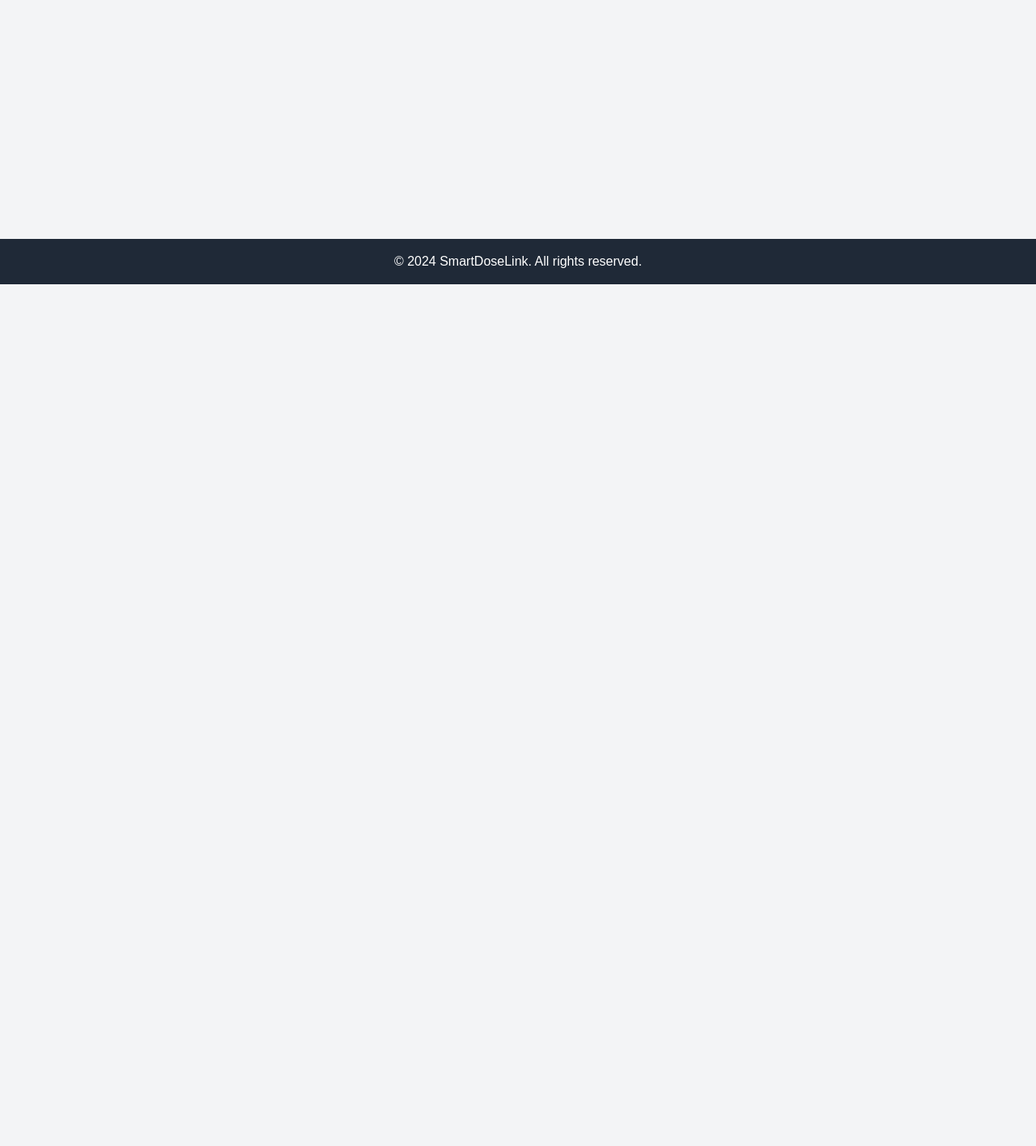
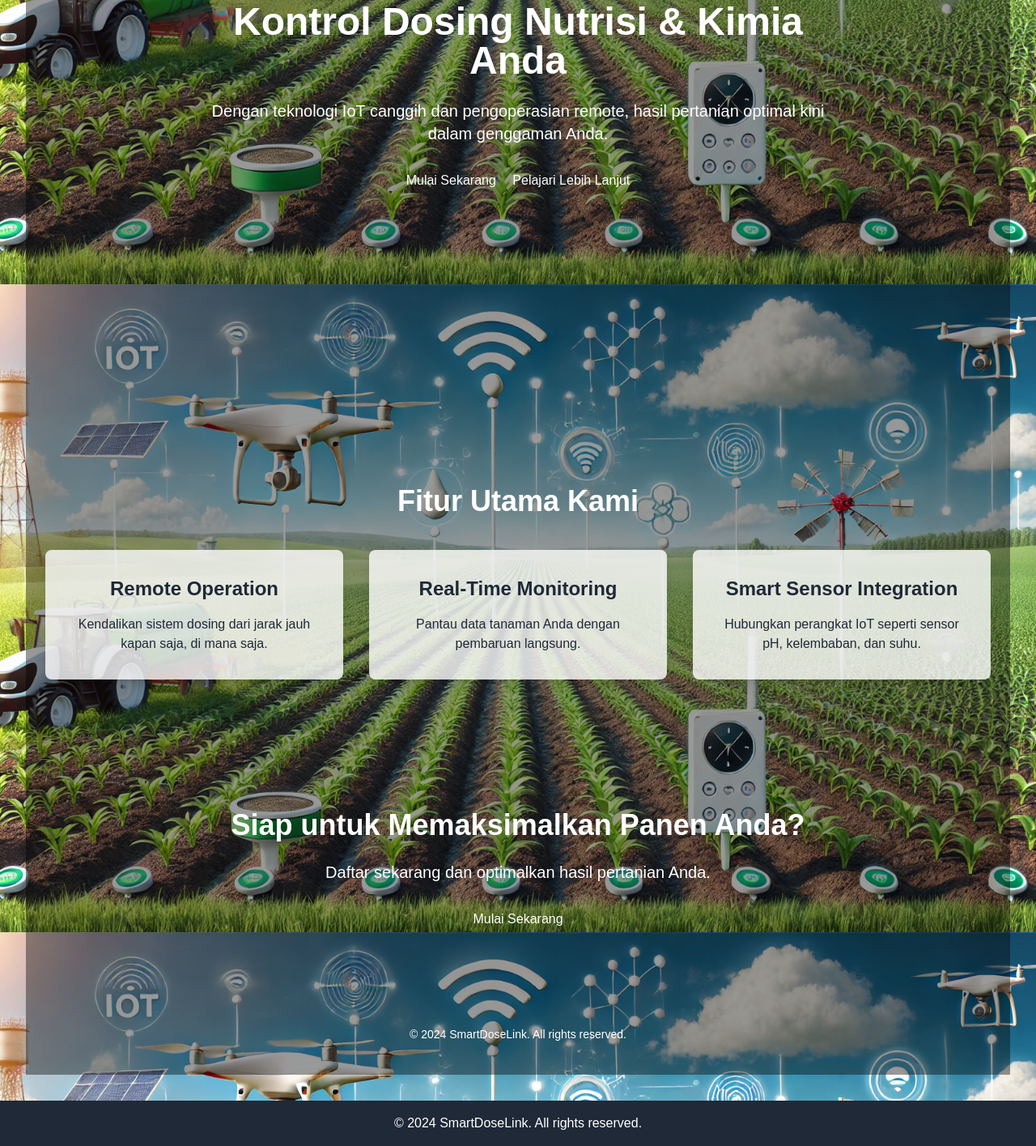
Before and after one commit to slametsampon/SmartDoseLink, a website with bundled scripts: page index.html in a window 1280 px wide. Shown: the part 449-1864 px from the top of the page at 81% size. Before the commit the page ends 800 px from the top, so only its background shows below. Built offline with nearby package versions, Linux system fonts and the light colour scheme; files whose address does not match are found by name.

Commit message:
work on landing page

```diff
--- a/components/homeContent.js
+++ b/components/homeContent.js
@@ -3,13 +3,60 @@ export default function HomeContent() {
   main.className = 'flex-1 container mx-auto p-8 text-center pt-20';
 
   main.innerHTML = `
-    <h2 class="text-2xl text-left font-bold text-gray-800">Welcome to SmartDoseLink</h2>
-    <p class="text-gray-600 mt-4">
-      Kontrol dan pantau sistem chemical dosing Anda dari mana saja, kapan saja.
-    </p>
-    <button class="mt-6 px-6 py-2 bg-blue-600 text-white rounded hover:bg-blue-700">
-      Get Started
-    </button>
+    <!-- Overlay Global -->
+    <div class="bg-black/40 min-h-screen text-white">
+
+      <!-- Header (Sudah Ada) -->
+      <header class="py-6 px-10">
+        <h1 class="text-4xl font-bold">SmartDoseLink</h1>
+      </header>
+
+      <!-- Hero Section -->
+      <section class="h-screen flex items-center justify-center text-center px-6">
+        <div class="max-w-3xl">
+          <h2 class="text-5xl font-extrabold">Kontrol Dosing Nutrisi & Kimia Anda</h2>
+          <p class="mt-6 text-xl">Dengan teknologi IoT canggih dan pengoperasian remote, hasil pertanian optimal kini dalam genggaman Anda.</p>
+          <div class="mt-8 space-x-4">
+            <button class="btn-primary">Mulai Sekarang</button>
+            <button class="btn-secondary">Pelajari Lebih Lanjut</button>
+          </div>
+        </div>
+      </section>
+
+      <!-- Fitur Utama -->
+      <section class="py-20 px-6 text-center">
+        <h2 class="text-4xl font-bold">Fitur Utama Kami</h2>
+        <div class="mt-10 grid grid-cols-1 md:grid-cols-2 lg:grid-cols-3 gap-8">
+          <div class="bg-white/80 p-8 rounded-lg shadow-lg text-gray-800">
+            <h3 class="text-2xl font-bold">Remote Operation</h3>
+            <p class="mt-4">Kendalikan sistem dosing dari jarak jauh kapan saja, di mana saja.</p>
+          </div>
+
+          <div class="bg-white/80 p-8 rounded-lg shadow-lg text-gray-800">
+            <h3 class="text-2xl font-bold">Real-Time Monitoring</h3>
+            <p class="mt-4">Pantau data tanaman Anda dengan pembaruan langsung.</p>
+          </div>
+
+          <div class="bg-white/80 p-8 rounded-lg shadow-lg text-gray-800">
+            <h3 class="text-2xl font-bold">Smart Sensor Integration</h3>
+            <p class="mt-4">Hubungkan perangkat IoT seperti sensor pH, kelembaban, dan suhu.</p>
+          </div>
+        </div>
+      </section>
+
+      <!-- Call to Action -->
+      <section class="py-20 px-6 text-center">
+        <h2 class="text-4xl font-bold">Siap untuk Memaksimalkan Panen Anda?</h2>
+        <p class="mt-6 text-xl">Daftar sekarang dan optimalkan hasil pertanian Anda.</p>
+        <button class="btn-primary mt-8">Mulai Sekarang</button>
+      </section>
+
+      <!-- Footer -->
+      <footer class="py-10 px-6 text-center text-white">
+        <p class="text-sm">© 2024 SmartDoseLink. All rights reserved.</p>
+      </footer>
+
+    </div>
   `;
   return main;
 }
--- a/index.html
+++ b/index.html
@@ -11,7 +11,12 @@
     />
     <link href="./styles/output.css" rel="stylesheet" />
   </head>
-  <body class="bg-gray-100 min-h-screen flex flex-col">
+  <body
+    class="bg-cover bg-fixed bg-center"
+    style="
+      background-image: url('./public/images/backgroundSmartDoseLink.webp');
+    "
+  >
     <!-- Root Element -->
     <div id="app" class="flex flex-col min-h-screen"></div>
 
```
Also changed, not shown: public/images/backgroundSmartDoseLink.webp (added), styles/output.css.
